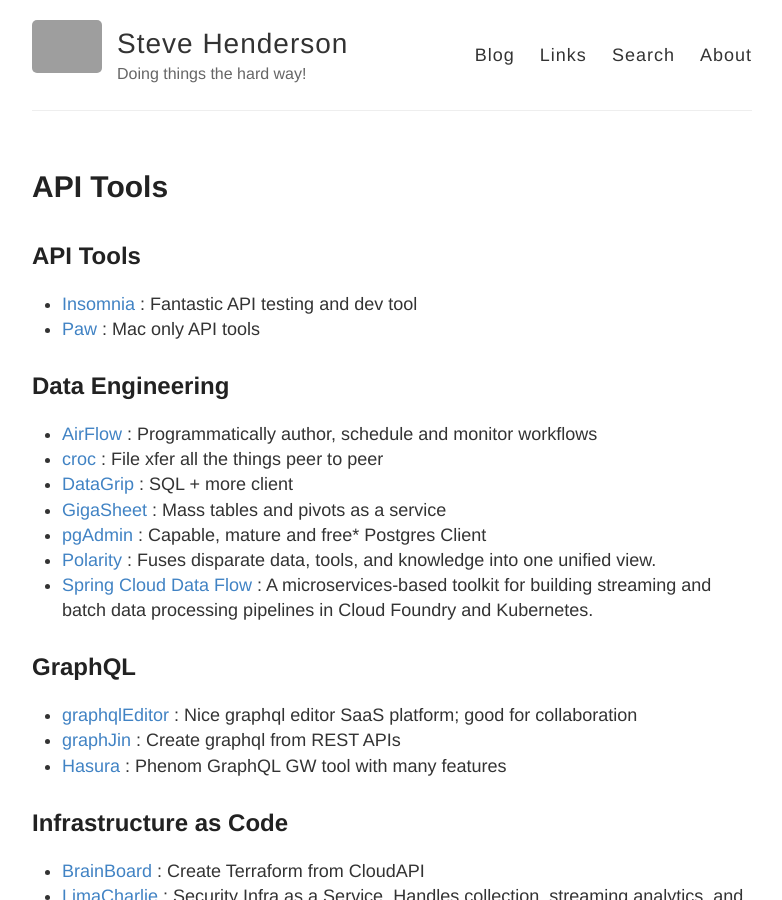
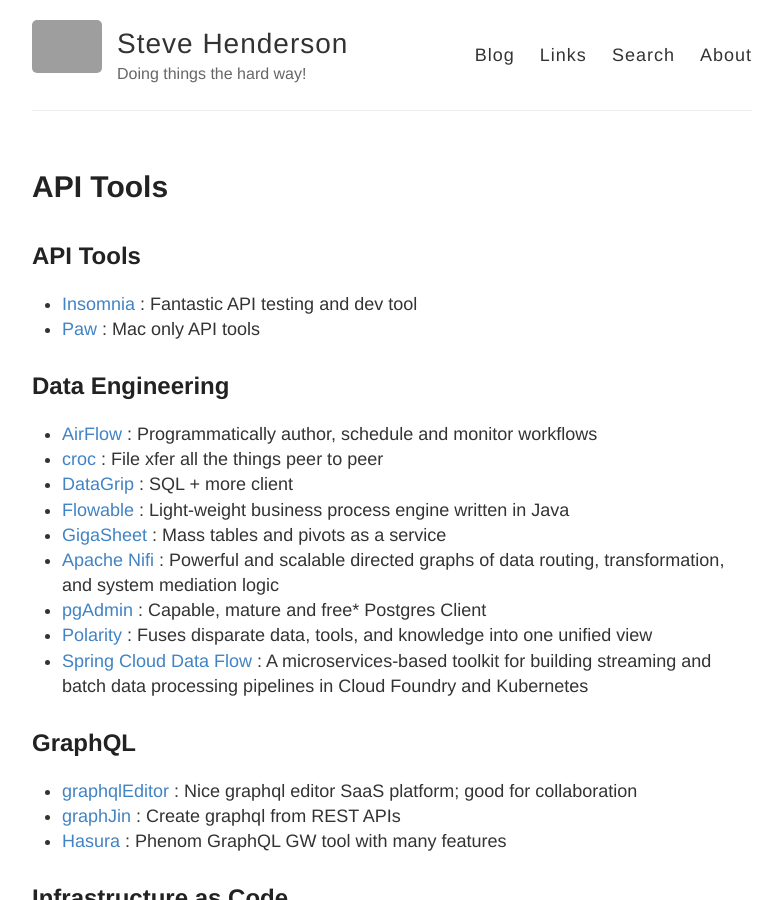
Before and after one commit to stevehenderson/stevehenderson.github.io, a Jekyll site: the page built from tools.md, in a window 1280 px wide and 900 px high. Shown: the whole window, without its empty margins (248-1030 px from the left). Built offline with Jekyll 4.4.1, drawn with Linux system fonts in a browser that asks for light colours; our own code applies the rules of GitHub Pages for plain Markdown files; grey boxes are pictures that could not be loaded.

Commit message:
Update tools.md

```diff
--- a/tools.md
+++ b/tools.md
@@ -6,10 +6,12 @@
    * [AirFlow](https://airflow.apache.org/) : Programmatically author, schedule and monitor workflows
    * [croc](https://github.com/schollz/croc) : File xfer all the things peer to peer
    * [DataGrip](https://www.jetbrains.com/datagrip/) : SQL + more client
+   * [Flowable](https://github.com/flowable/flowable-engine) :  Light-weight business process engine written in Java
    * [GigaSheet](https://www.gigasheet.com/cyber-security) : Mass tables and pivots as a service
+   * [Apache Nifi](https://nifi.apache.org/) : Powerful and scalable directed graphs of data routing, transformation, and system mediation logic
    * [pgAdmin](https://www.pgadmin.org/) : Capable, mature and free* Postgres Client
-   * [Polarity](https://polarity.io/) : Fuses disparate data, tools, and knowledge into one unified view.
-   * [Spring Cloud Data Flow](https://dataflow.spring.io/) :  A microservices-based toolkit for building streaming and batch data processing pipelines in Cloud Foundry and Kubernetes.
+   * [Polarity](https://polarity.io/) : Fuses disparate data, tools, and knowledge into one unified view
+   * [Spring Cloud Data Flow](https://dataflow.spring.io/) :  A microservices-based toolkit for building streaming and batch data processing pipelines in Cloud Foundry and Kubernetes
 
 ## GraphQL
    * [graphqlEditor](https://graphqleditor.com) : Nice graphql editor SaaS platform;  good for collaboration
```
